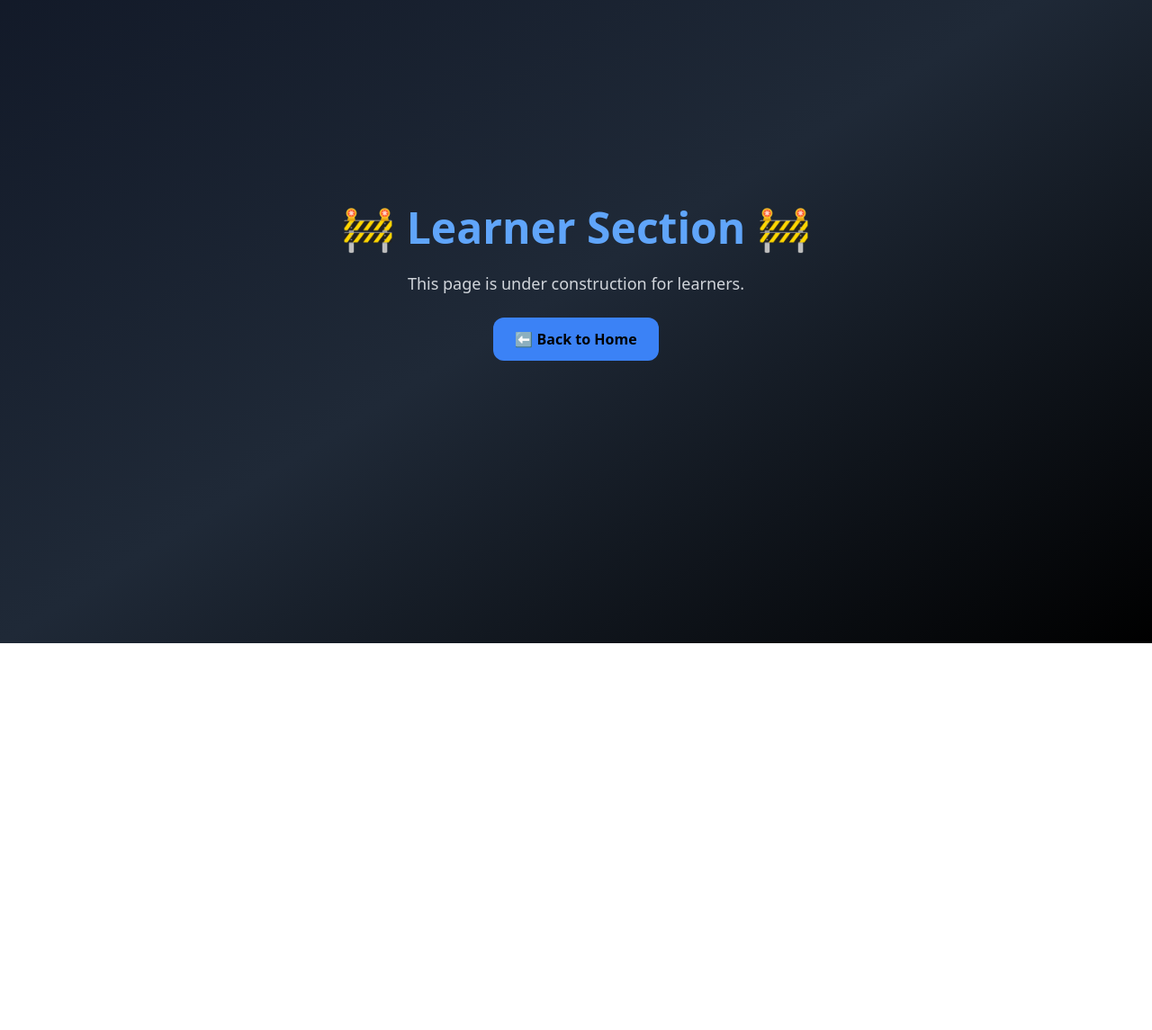
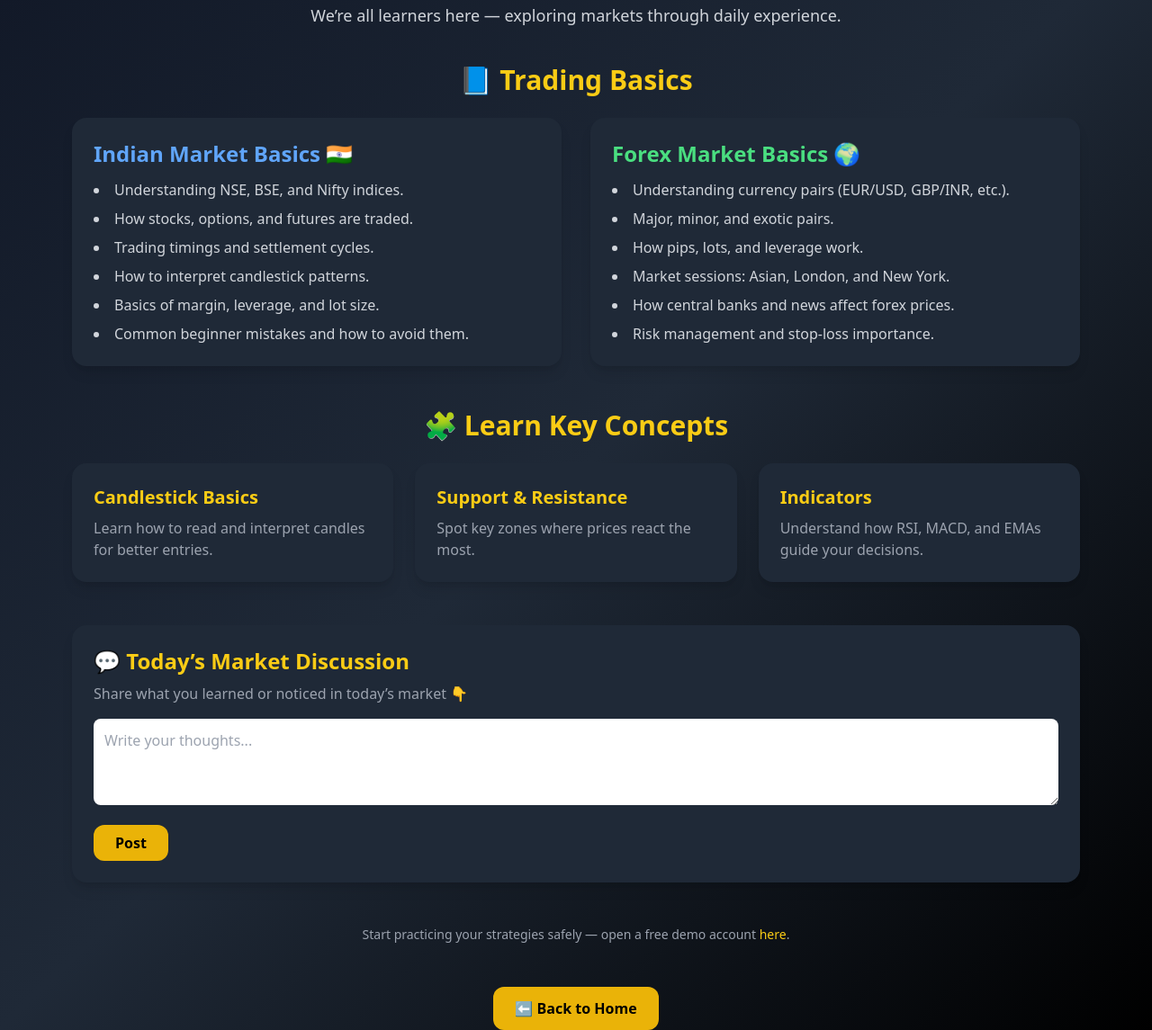
Before and after one commit to Nileshpateel/traders-website, a plain HTML site: page learner.html in a window 1280 px wide. Shown: the part 85-1230 px from the top of the page at 90% size. Before the commit the page ends 800 px from the top, so only its background shows below. Drawn offline with nearby package versions, Linux system fonts and the light colour scheme.

Commit message:
Updated landing page design and added community features

```diff
--- a/learner.html
+++ b/learner.html
@@ -3,19 +3,100 @@
 <head>
   <meta charset="UTF-8">
   <meta name="viewport" content="width=device-width, initial-scale=1.0">
-  <title>Learner Section</title>
+  <title>Learner Section | Trading World</title>
   <script src="https://cdn.tailwindcss.com"></script>
 </head>
-<body class="bg-gradient-to-br from-gray-900 via-gray-800 to-black flex items-center justify-center h-screen text-white">
+<body class="bg-gradient-to-br from-gray-900 via-gray-800 to-black text-white min-h-screen flex flex-col items-center">
 
-  <div class="text-center space-y-6 px-4">
-    <h1 class="text-3xl sm:text-4xl md:text-5xl font-bold text-blue-400">🚧 Learner Section 🚧</h1>
-    <p class="text-base sm:text-lg text-gray-300">This page is under construction for learners.</p>
-    <a href="index.html"
-       class="inline-block mt-4 px-5 py-2 sm:px-6 sm:py-3 bg-blue-500 text-black rounded-xl font-bold hover:bg-blue-400 transition">
-      ⬅ Back to Home
-    </a>
-  </div>
+  <!-- Header -->
+  <header class="w-full text-center py-10">
+    <h1 class="text-4xl font-bold text-yellow-400">Learner’s Corner 🧠</h1>
+    <p class="text-gray-300 mt-2 text-lg">We’re all learners here — exploring markets through daily experience.</p>
+  </header>
+
+  <!-- Main Content -->
+  <main class="w-full max-w-6xl px-4 space-y-12">
+
+    <!-- Section 1: Trading Basics -->
+    <section>
+      <h2 class="text-3xl font-semibold text-yellow-400 mb-6 text-center">📘 Trading Basics</h2>
+
+      <div class="grid sm:grid-cols-2 gap-8">
+
+        <!-- Indian Market -->
+        <div class="bg-gray-800 p-6 rounded-2xl shadow-lg hover:shadow-yellow-500/30 transition">
+          <h3 class="text-2xl font-bold text-blue-400 mb-3">Indian Market Basics 🇮🇳</h3>
+          <ul class="list-disc list-inside text-gray-300 space-y-2 text-base">
+            <li>Understanding NSE, BSE, and Nifty indices.</li>
+            <li>How stocks, options, and futures are traded.</li>
+            <li>Trading timings and settlement cycles.</li>
+            <li>How to interpret candlestick patterns.</li>
+            <li>Basics of margin, leverage, and lot size.</li>
+            <li>Common beginner mistakes and how to avoid them.</li>
+          </ul>
+        </div>
+
+        <!-- Forex Market -->
+        <div class="bg-gray-800 p-6 rounded-2xl shadow-lg hover:shadow-blue-500/30 transition">
+          <h3 class="text-2xl font-bold text-green-400 mb-3">Forex Market Basics 🌍</h3>
+          <ul class="list-disc list-inside text-gray-300 space-y-2 text-base">
+            <li>Understanding currency pairs (EUR/USD, GBP/INR, etc.).</li>
+            <li>Major, minor, and exotic pairs.</li>
+            <li>How pips, lots, and leverage work.</li>
+            <li>Market sessions: Asian, London, and New York.</li>
+            <li>How central banks and news affect forex prices.</li>
+            <li>Risk management and stop-loss importance.</li>
+          </ul>
+        </div>
+
+      </div>
+    </section>
+
+    <!-- Section 2: Learning Cards -->
+    <section>
+      <h2 class="text-3xl font-semibold text-yellow-400 mb-6 text-center">🧩 Learn Key Concepts</h2>
+
+      <div class="grid sm:grid-cols-2 md:grid-cols-3 gap-6">
+        <div class="bg-gray-800 p-6 rounded-2xl shadow-lg hover:scale-105 transition">
+          <h3 class="font-bold text-xl text-yellow-400">Candlestick Basics</h3>
+          <p class="text-gray-400 mt-2">Learn how to read and interpret candles for better entries.</p>
+        </div>
+        <div class="bg-gray-800 p-6 rounded-2xl shadow-lg hover:scale-105 transition">
+          <h3 class="font-bold text-xl text-yellow-400">Support & Resistance</h3>
+          <p class="text-gray-400 mt-2">Spot key zones where prices react the most.</p>
+        </div>
+        <div class="bg-gray-800 p-6 rounded-2xl shadow-lg hover:scale-105 transition">
+          <h3 class="font-bold text-xl text-yellow-400">Indicators</h3>
+          <p class="text-gray-400 mt-2">Understand how RSI, MACD, and EMAs guide your decisions.</p>
+        </div>
+      </div>
+    </section>
+
+    <!-- Section 3: Discussion Area -->
+    <section class="bg-gray-800 p-6 rounded-2xl shadow-lg">
+      <h2 class="text-2xl font-bold text-yellow-400">💬 Today’s Market Discussion</h2>
+      <p class="text-gray-400 mt-2">Share what you learned or noticed in today’s market 👇</p>
+      <textarea class="w-full mt-4 p-3 rounded-lg text-black" rows="3" placeholder="Write your thoughts..."></textarea>
+      <button class="mt-4 px-6 py-2 bg-yellow-500 text-black rounded-xl font-bold hover:bg-yellow-400 transition">Post</button>
+    </section>
+
+    <!-- Section 4: Partner Links -->
+    <section class="text-center">
+      <p class="text-gray-400 text-sm">
+        Start practicing your strategies safely — open a free demo account
+        <a href="YOUR_PARTNER_LINK_HERE" target="_blank" class="text-yellow-400 hover:underline">here</a>.
+      </p>
+    </section>
+
+    <!-- Back to Home -->
+    <div class="text-center mt-10">
+      <a href="index.html"
+         class="inline-block px-6 py-3 bg-yellow-500 text-black rounded-xl font-bold hover:bg-yellow-400 transition">
+        ⬅ Back to Home
+      </a>
+    </div>
+
+  </main>
 
 </body>
 </html>
```
Also changed, not shown: index.html (+77 -38 lines).
